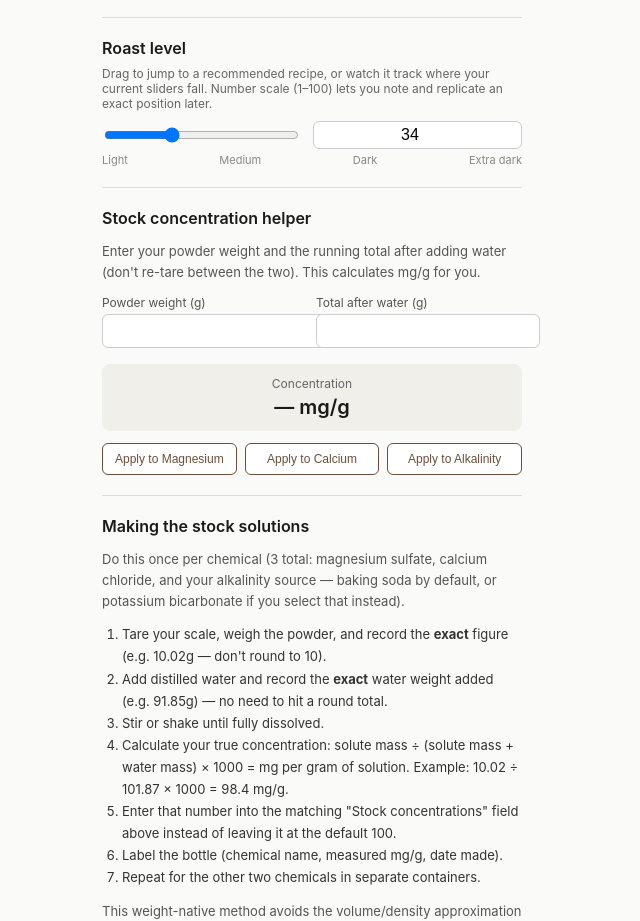
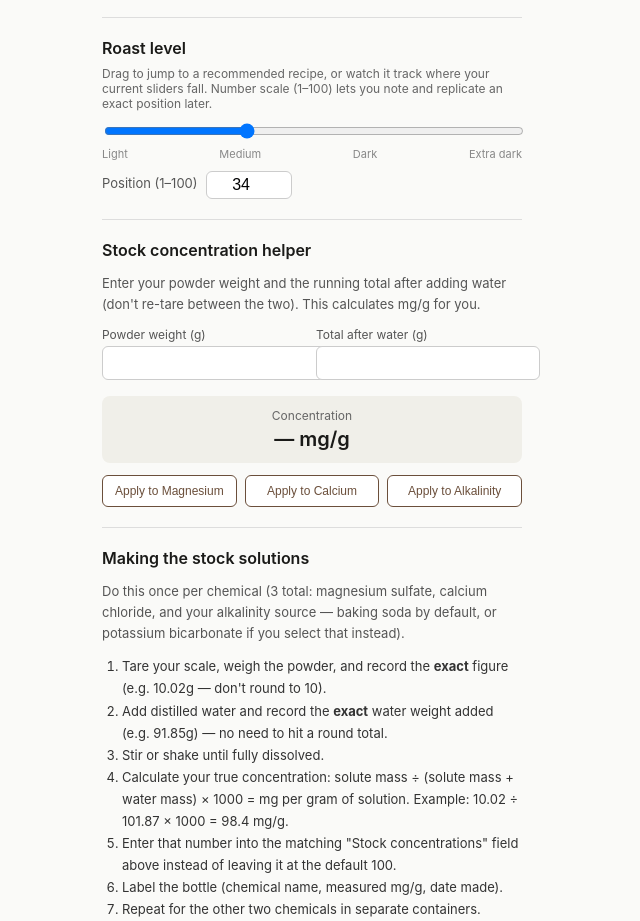
Before and after one commit to rb9999/coffee-water, a plain HTML site: page index.html in a window 1280 px wide. Shown: the part 1114-2035 px from the top of the page, without its empty margins (328-968 px from the left). Drawn offline with Linux system fonts and the light colour scheme.

Commit message:
Roast slider: move number box below slider, narrow it to 3 digits
Co-Authored-By: Claude Sonnet 5.5 <noreply@anthropic.com>
Claude-Session: https://claude.ai/code/session_01RPP2PvtKz7eBaGDxTtnGyL

```diff
--- a/index.html
+++ b/index.html
@@ -132,15 +132,16 @@
 
 <h2 style="font-size: 16px; font-weight: 600; margin-bottom: 8px;">Roast level</h2>
 <p style="font-size: 12px; color: #666; margin-top: 0; margin-bottom: 10px;">Drag to jump to a recommended recipe, or watch it track where your current sliders fall. Number scale (1&ndash;100) lets you note and replicate an exact position later.</p>
-<div style="display: flex; align-items: center; gap: 12px;">
-  <input type="range" id="roast" min="1" max="100" step="1" value="34" style="flex: 1; min-width: 0;" />
-  <input type="number" id="roast-num" min="1" max="100" step="1" value="34" inputmode="numeric" aria-label="Roast position (1-100)" style="width: 64px; font-size: 16px; padding: 4px 6px; text-align: center;" />
-</div>
-<div style="display: flex; justify-content: space-between; font-size: 11px; color: #888; margin-top: 4px; margin-bottom: 20px;">
+<input type="range" id="roast" min="1" max="100" step="1" value="34" style="width: 100%;" />
+<div style="display: flex; justify-content: space-between; font-size: 11px; color: #888; margin-top: 4px; margin-bottom: 10px;">
   <span>Light</span>
   <span>Medium</span>
   <span>Dark</span>
   <span>Extra dark</span>
+</div>
+<div style="display: flex; align-items: center; gap: 8px; margin-bottom: 20px;">
+  <label for="roast-num" style="font-size: 13px;">Position (1&ndash;100)</label>
+  <input type="number" id="roast-num" min="1" max="100" step="1" value="34" inputmode="numeric" style="flex: none; width: 4.5em; font-size: 16px; padding: 4px 6px; text-align: center;" />
 </div>
 
 <hr>
```
